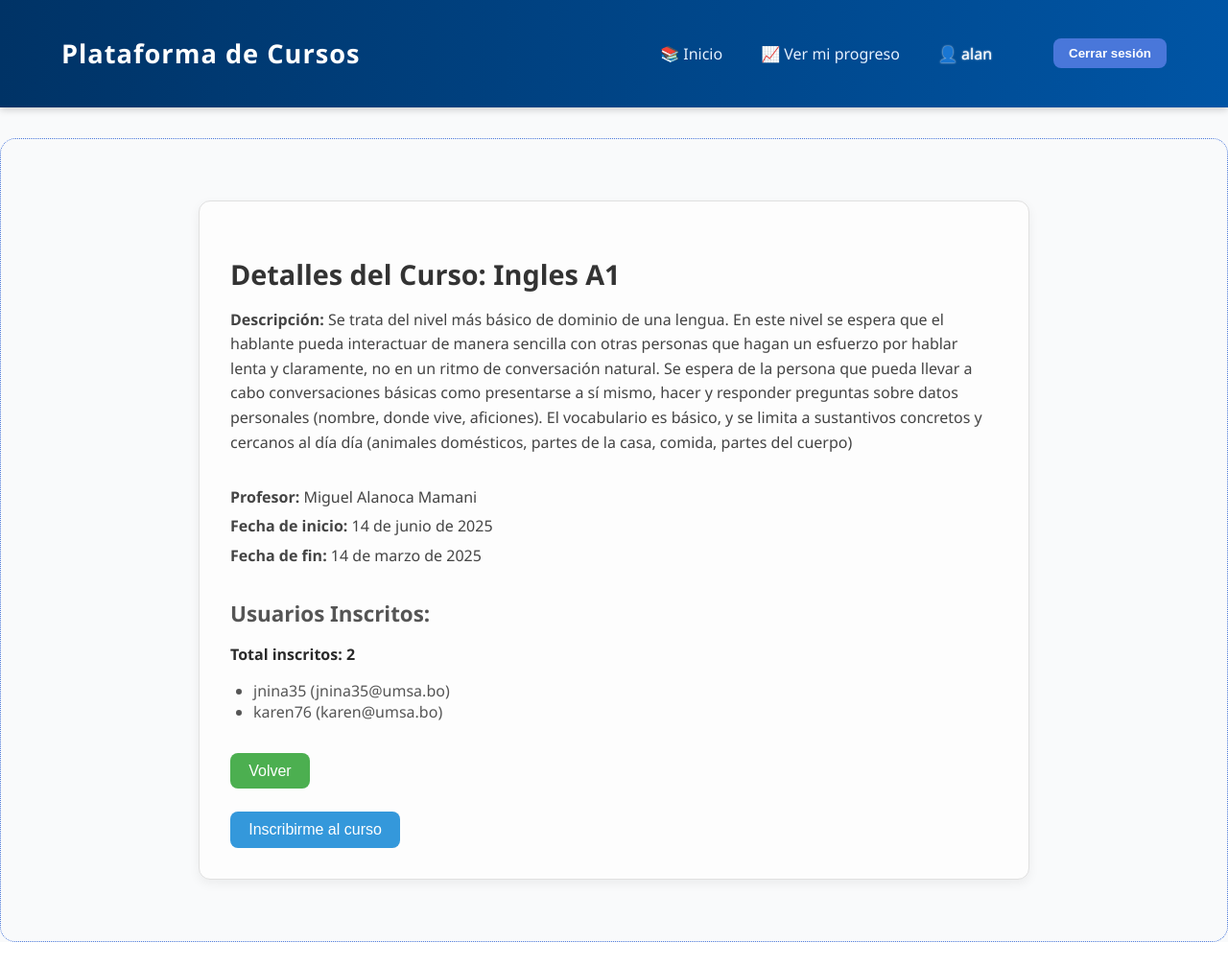
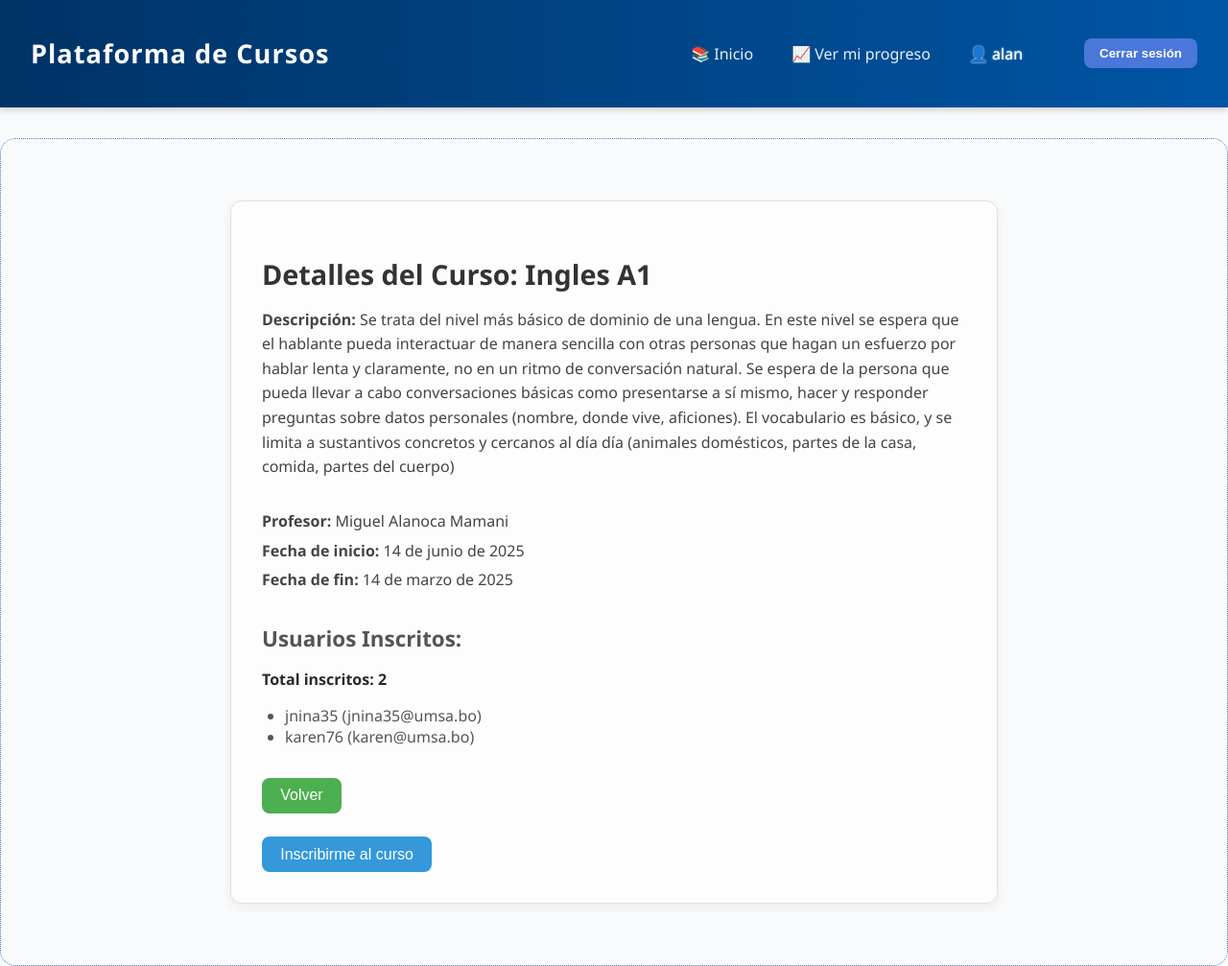
Before and after one commit to Riivaldo/PlataformaCursosBreves, a Django app: page /curso/1/ in a window 1280 px wide. Shown: the whole page at 96% size. Before the commit the page ends 982 px from the top, so only its background shows below. Run offline with Django 5.2, Linux system fonts and the light colour scheme; a user stored in the database is signed in; data comes from the database, SQL or seed files in the repository.

Commit message:
Agregados de responsividad
Se mantiene la pagina legible al reducir el tamaño

```diff
--- a/PlataformaDeCursos/static/css/estilos_generales.css
+++ b/PlataformaDeCursos/static/css/estilos_generales.css
@@ -9,6 +9,11 @@
 *{
   text-decoration: none;
 }
+*,
+*::before,
+*::after{
+  box-sizing: border-box;
+}
 body {
   font-family: 'Gill Sans', 'Gill Sans MT', Calibri, 'Trebuchet MS', sans-serif;
   margin: 0px;
@@ -16,6 +21,7 @@ body {
   width: auto;
   padding: 0px;
   background-color: var(--color-primario);
+  overflow-x: hidden;
 }
 button{
   transition: all 0.3s ease;
@@ -127,20 +133,45 @@ th {
 .navbar {
   background: linear-gradient(90deg, #003366, #0055a5);
   color: white;
-  padding: 1.2rem 2rem;
+  padding: 1.2rem 1rem;
   box-shadow: 0 2px 8px rgba(0, 0, 0, 0.2);
   margin-bottom: 2rem;
   position: sticky;
   top: 0;
   z-index: 1000;
+  width: 100%;
+  overflow-x: hidden;
 }
 
 .navbar-container {
   display: flex;
   justify-content: space-between;
   align-items: center;
-  padding: 0 2rem;
+  flex-wrap: wrap;
+  padding: 0 1rem;
+  width: auto;
+  flex-wrap: wrap;
 }
+/* MEDIA QUERI */
+@media (max-width: 530px) {
+  .navbar-container {
+    flex-direction: column;
+    align-items: flex-start; /* opcional, puedes centrar o alinear a la izquierda */
+    gap: 1rem; /* espacio entre los elementos */
+  }
+
+  .nav-links {
+    flex-direction: column; /* en vertical */
+    width: 100%; /* ocupar todo el ancho si quieres */
+    gap: 0.5rem;
+  }
+
+  .logo {
+    font-size: 1.5rem;
+  }
+}
+/*--------*/
+
 
 .logo {
   font-size: 1.7rem;
```
